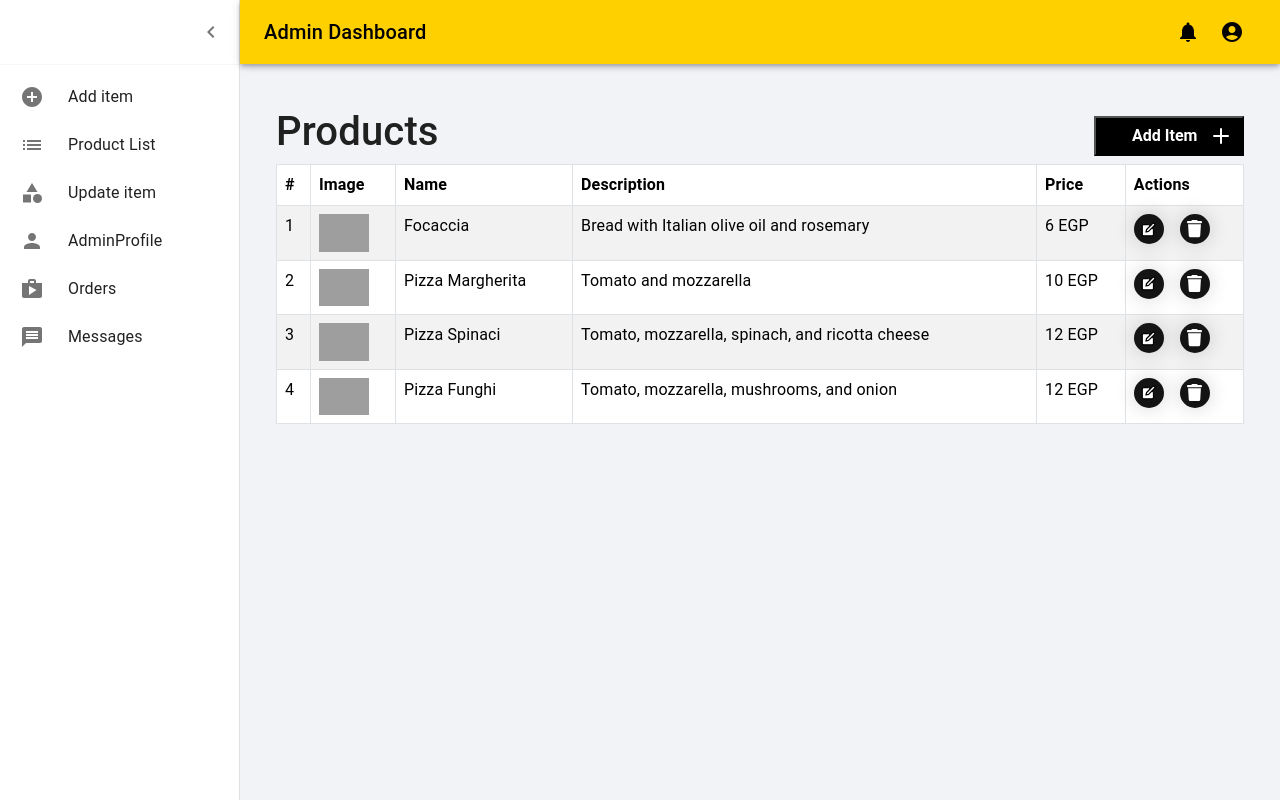
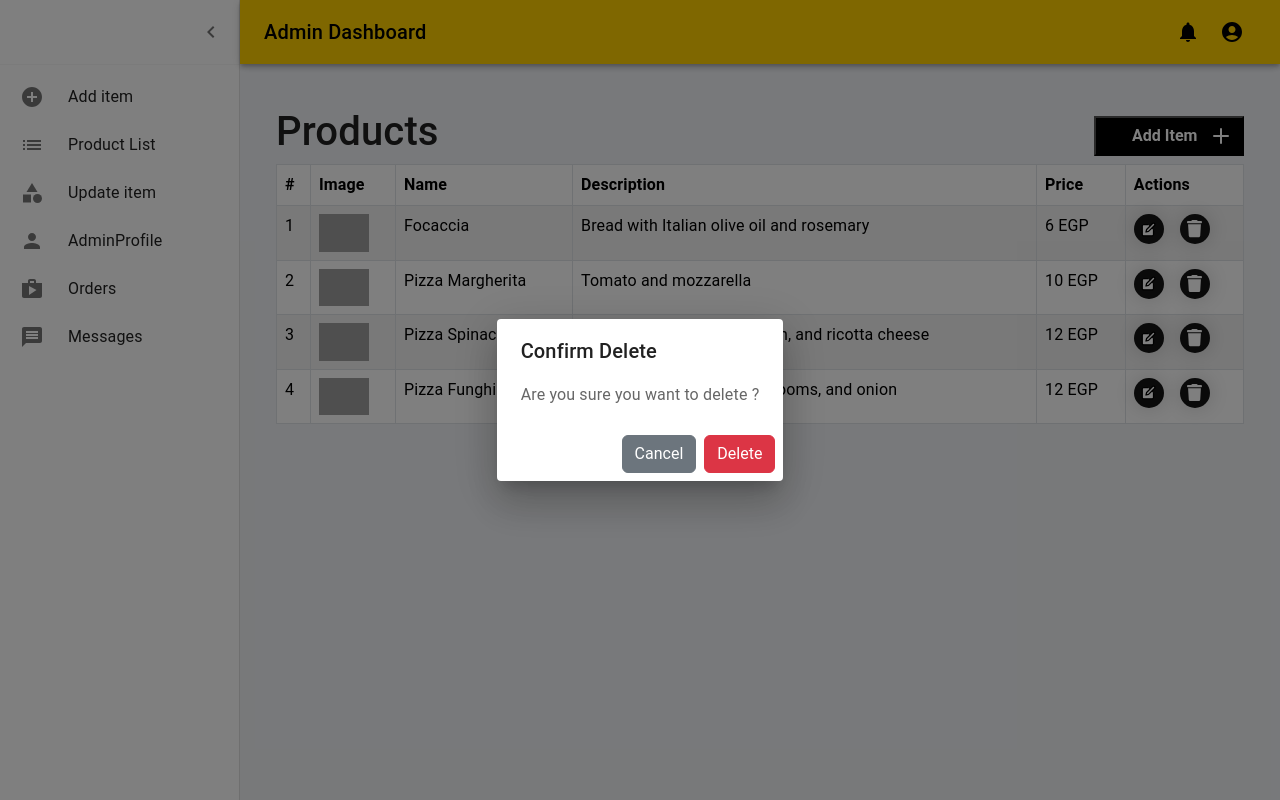
Before and after one commit to shemaamohamed/restaurant-app, a React (Create React App) app: page /productlist in a window 1280 px wide. Both pictures are taken after a click on the button 1194 px from the left and 229 px from the top of the page. Built offline with nearby package versions, Linux system fonts and the light colour scheme; data requests are answered from the project's data file; grey boxes are pictures that could not be loaded.

Commit message:
admin view items

```diff
--- /dev/null
+++ b/src/Admin/CheckDelete.jsx
@@ -0,0 +1,38 @@
+import { Dialog, DialogActions, DialogContent, DialogContentText, DialogTitle, useMediaQuery, useTheme } from '@mui/material';
+import '../style/CheckDelete.css'
+import { Modal, Button } from 'react-bootstrap';
+
+
+function CheckDelete({ show, onHide, onConfirm, itemName }) {
+  const theme = useTheme();
+
+
+  return (
+      <Dialog
+    open={show}
+    onClose={onHide}
+    aria-labelledby="responsive-dialog-title"
+  >
+    <DialogTitle id="responsive-dialog-title">
+      Confirm Delete
+    </DialogTitle>
+    <DialogContent>
+      <DialogContentText>
+      Are you sure you want to delete <strong>{itemName}</strong>?
+      </DialogContentText>
+    </DialogContent>
+    <DialogActions>
+    <Button variant="secondary" onClick={onHide} autoFocus>
+        Cancel
+      </Button>
+      <Button variant="danger" onClick={onConfirm} autoFocus>
+        Delete
+      </Button>
+    </DialogActions>
+  </Dialog>
+
+
+  )
+}
+
+export default CheckDelete
--- a/src/components/Buttons/DeleteButton.jsx
+++ b/src/components/Buttons/DeleteButton.jsx
@@ -1,12 +1,60 @@
 
+import axios from "axios";
+import CheckDelete from "../../Admin/CheckDelete";
 import"../../style/Button.css"
-function DeleteButton() {
+import { useDispatch } from 'react-redux';
+import { useState } from "react";
+import { removeItem } from "../../features/ItemSlice";
+import toast from "react-hot-toast";
+function DeleteButton({name}) {
+  const dispatch = useDispatch();
+  const [showModal, setShowModal] = useState(false);
+
+  const handleDelete =async () => {
+    try{
+      const response = await axios.get('http://localhost:8000/product');
+      const Items = response.data;
+      const itemToDelete = Items.find(item => item.name === name);
+      console.log(itemToDelete);
+      console.log(`Deleting item ${name}`);
+      axios.delete(`http://localhost:8000/product/${itemToDelete.id}`)
+      .then(response => {
+        console.log(`Item ${name} deleted successfully`);
+        dispatch(removeItem(name)); // Dispatch the delete action
+        setShowModal(false);
+        toast.success("Item deleted successfully");
+      })
+      .catch(error => {
+        console.error(`Error deleting item ${name}:`, error);
+      });
+
+    }catch(error) {
+      console.error('Error fetching data:', error);
+    }
+
+  };
+
+
+
+  const handleShowModal = () => setShowModal(true);
+  const handleCloseModal = () => setShowModal(false);
+
+
   return (
-    <button class="delete-button">
-  <svg class="delete-svgIcon" viewBox="0 0 448 512">
+    <>
+       <button class="delete-button" onClick={()=>handleShowModal()}>
+      <svg class="delete-svgIcon" viewBox="0 0 448 512">
                     <path d="M135.2 17.7L128 32H32C14.3 32 0 46.3 0 64S14.3 96 32 96H416c17.7 0 32-14.3 32-32s-14.3-32-32-32H320l-7.2-14.3C307.4 6.8 296.3 0 284.2 0H163.8c-12.1 0-23.2 6.8-28.6 17.7zM416 128H32L53.2 467c1.6 25.3 22.6 45 47.9 45H346.9c25.3 0 46.3-19.7 47.9-45L416 128z"></path>
-                  </svg>
-</button>
+        </svg>
+     </button>
+    <CheckDelete
+    show={showModal}
+    onHide={handleCloseModal}
+    onConfirm={handleDelete}
+    itemName={name}
+  />
+    </>
+
   )
 }
 
--- /dev/null
+++ b/src/style/CheckDelete.css
@@ -0,0 +1,75 @@
+.card {
+    width: 300px;
+    height: fit-content;
+    background: rgb(255, 255, 255);
+    border-radius: 20px;
+    display: flex;
+    flex-direction: column;
+    align-items: center;
+    justify-content: center;
+    gap: 20px;
+    padding: 30px;
+    position: relative;
+    box-shadow: 20px 20px 30px rgba(0, 0, 0, 0.068);
+  }
+  .card-content {
+    width: 100%;
+    height: fit-content;
+    display: flex;
+    flex-direction: column;
+    gap: 5px;
+  }
+  .card-heading {
+    font-size: 20px;
+    font-weight: 700;
+    color: rgb(27, 27, 27);
+  }
+  .card-description {
+    font-weight: 100;
+    color: rgb(102, 102, 102);
+  }
+  .card-button-wrapper {
+    width: 100%;
+    display: flex;
+    align-items: center;
+    justify-content: center;
+    gap: 10px;
+  }
+  .card-button {
+    width: 50%;
+    height: 35px;
+    border-radius: 10px;
+    border: none;
+    cursor: pointer;
+    font-weight: 600;
+  }
+  .primary {
+    background-color: rgb(255, 114, 109);
+    color: white;
+  }
+  .primary:hover {
+    background-color: rgb(255, 73, 66);
+  }
+  .secondary {
+    background-color: #ddd;
+  }
+  .secondary:hover {
+    background-color: rgb(197, 197, 197);
+  }
+  .exit-button {
+    display: flex;
+    align-items: center;
+    justify-content: center;
+    border: none;
+    background-color: transparent;
+    position: absolute;
+    top: 20px;
+    right: 20px;
+    cursor: pointer;
+  }
+  .exit-button:hover svg {
+    fill: black;
+  }
+  .exit-button svg {
+    fill: rgb(175, 175, 175);
+  }
```
